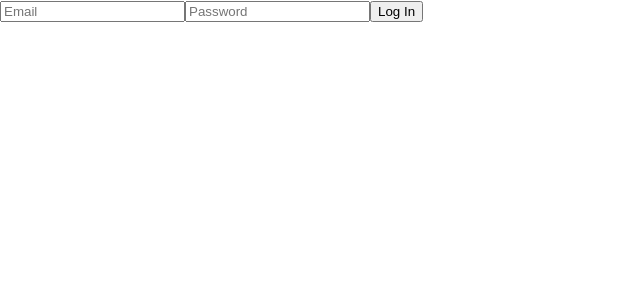
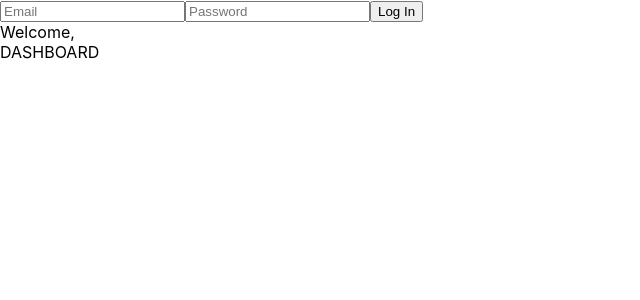
Before and after one commit to andrewwestenskow/vote2play, a React (Create React App) app: page /#/1/dashboard in a window 1280 px wide. Shown: the top 300 px of the page, without its empty margins (0-640 px from the left). Built offline with nearby package versions, Linux system fonts and the light colour scheme.

Commit message:
Set up basic routing

```diff
--- a/src/App.js
+++ b/src/App.js
@@ -3,11 +3,16 @@ import './App.css';
 import Header from './Components/Header/Header'
 import { Provider } from 'react-redux'
 import store from './store'
+import { HashRouter as Router } from 'react-router-dom'
+import routes from './routes'
 
 function App() {
   return (
     <Provider store={store}>
+      <Router>
         <Header />
+        {routes}
+      </Router>
     </Provider>
   );
 }
--- a/src/Components/Header/Header.jsx
+++ b/src/Components/Header/Header.jsx
@@ -3,6 +3,7 @@ import './Header.scss'
 import axios from 'axios'
 import {updateUserDetails, updateLoginId} from '../../ducks/userReducer'
 import {connect} from 'react-redux'
+import {withRouter} from 'react-router-dom'
 
 class Header extends Component {
 
@@ -25,8 +26,8 @@ class Header extends Component {
       const details = await axios.get('/auth/getdetails')
       this.props.updateLoginId(user.data)
       this.props.updateUserDetails(details.data)
+      this.props.history.push(`/${user.data.login_id}/dashboard`)
     } catch (err) {
-      console.log(err)
       this.setState({
         loginEmail: '',
         loginPassword: ''
@@ -50,4 +51,4 @@ class Header extends Component {
 
 
 
-export default connect(null, {updateUserDetails, updateLoginId})(Header)
+export default connect(null, {updateUserDetails, updateLoginId})(withRouter(Header))
--- /dev/null
+++ b/src/Components/Home/Home.jsx
@@ -0,0 +1,13 @@
+import React, {Component} from 'react'
+import './Home.scss'
+
+class Home extends Component {
+
+  render(){
+    return(
+      <div>HOME</div>
+    )
+  }
+}
+
+export default Home
--- /dev/null
+++ b/src/Components/Post-Login/Dashboard/Dashboard.jsx
@@ -0,0 +1,17 @@
+import React, { Component } from 'react'
+import Sidebar from '../Sidebar/Sidebar'
+import './Dashboard.scss'
+
+class Dashboard extends Component {
+
+  render() {
+    return (
+      <div>
+        <Sidebar />
+        DASHBOARD
+      </div>
+    )
+  }
+}
+
+export default Dashboard
--- /dev/null
+++ b/src/Components/Post-Login/Sidebar/Sidebar.jsx
@@ -0,0 +1,35 @@
+import React, {Component} from 'react'
+import {connect} from 'react-redux'
+
+class Sidebar extends Component {
+
+  state = {
+    firstname: '',
+    lastname: ''
+  }
+
+  componentDidMount(){
+    this.setState({
+      firstname: this.props.firstname,
+      lastname: this.props.lastname
+    })
+  }
+
+  render(){
+    return(
+      <div>
+        Welcome, {this.state.firstname}
+      </div>
+    )
+  }
+}
+
+const mapStateToProps = (reduxState) => {
+  const {firstname, lastname} = reduxState
+  return {
+    firstname,
+    lastname
+  }
+}
+
+export default connect(mapStateToProps)(Sidebar)
--- /dev/null
+++ b/src/routes.js
@@ -0,0 +1,11 @@
+import React from 'react'
+import {Switch, Route} from 'react-router-dom'
+import Home from './Components/Home/Home'
+import Dashboard from './Components/Post-Login/Dashboard/Dashboard'
+
+export default(
+  <Switch>
+    <Route exact path='/' component={Home}/>
+    <Route path='/:login_id/dashboard' component={Dashboard}/>
+  </Switch>
+)
```
Also changed, not shown: src/Components/Home/Home.scss (added), src/Components/Post-Login/Dashboard/Dashboard.scss (added), src/Components/Post-Login/Sidebar/Sidebar.scss (added).
